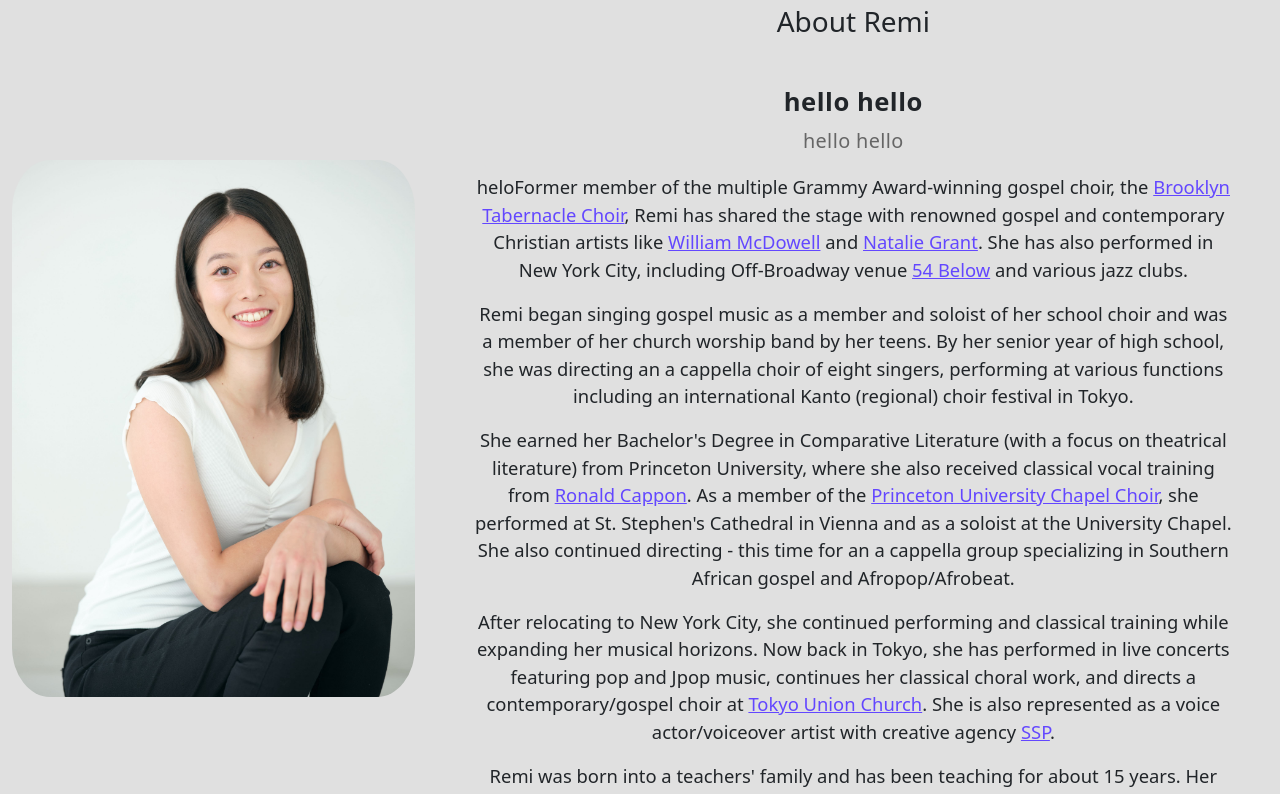
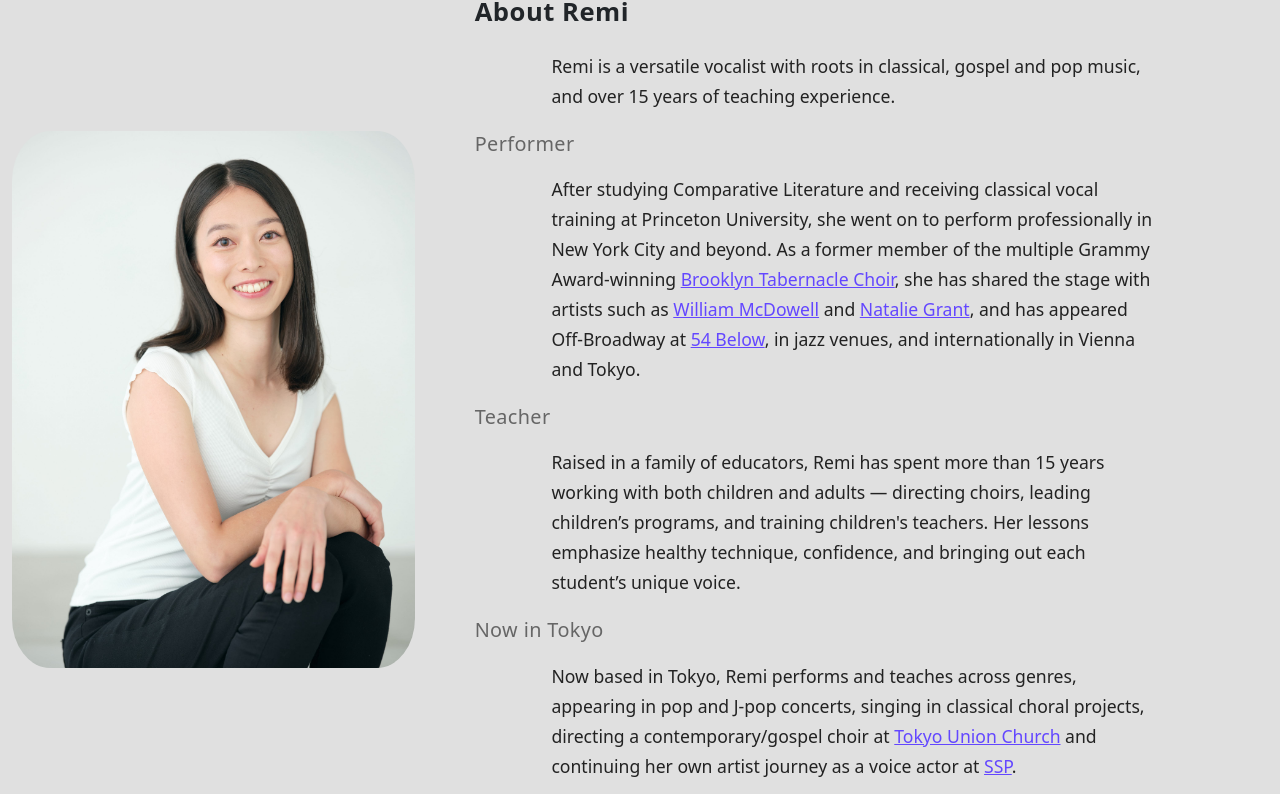
Before and after one commit to remiyamazaki03/chameleon-studios-website, a Next.js app: page /en/about in a window 1280 px wide. Shown: the part 355-1149 px from the top of the page. Built offline with nearby package versions, Linux system fonts and the light colour scheme.

Commit message:
edit about page content and design

```diff
--- a/messages/en/about.json
+++ b/messages/en/about.json
@@ -2,13 +2,11 @@
   "About": {
     "top": "About the instructor",
     "Remi": "About Remi",
-    "teacher": {
-      "p1": "Former member of the multiple Grammy Award-winning gospel choir, the <btc>Brooklyn Tabernacle Choir</btc>, Remi has shared the stage with renowned gospel and contemporary Christian artists like <mcdowell>William McDowell</mcdowell> and <grant>Natalie Grant</grant>. She has also performed in New York City, including Off-Broadway venue <below>54 Below</below> and various jazz clubs.",
-      "p2": "Remi began singing gospel music as a member and soloist of her school choir and was a member of her church worship band by her teens. By her senior year of high school, she was directing an a cappella choir of eight singers, performing at various functions including an international Kanto (regional) choir festival in Tokyo.",
-
-      "p3": "She earned her Bachelor's Degree in Comparative Literature (with a focus on theatrical literature) from Princeton University, where she also received classical vocal training from <cappon>Ronald Cappon</cappon>. As a member of the <chapel>Princeton University Chapel Choir</chapel>, she performed at St. Stephen's Cathedral in Vienna and as a soloist at the University Chapel. She also continued directing - this time for an a cappella group specializing in Southern African gospel and Afropop/Afrobeat.",
-      "p4": "After relocating to New York City, she continued performing and classical training while expanding her musical horizons. Now back in Tokyo, she has performed in live concerts featuring pop and Jpop music, continues her classical choral work, and directs a contemporary/gospel choir at <tuc>Tokyo Union Church</tuc>. She is also represented as a voice actor/voiceover artist with creative agency <ssp>SSP</ssp>.",
-      "p5": "Remi was born into a teachers' family and has been teaching for about 15 years. Her teaching experience includes directing a children's program (ages 4+) and training children's teachers."
+    "bio": {
+      "tldr": "Remi is a versatile vocalist with roots in classical, gospel and pop music, and over 15 years of teaching experience.",
+      "performer": "After studying Comparative Literature and receiving classical vocal training at Princeton University, she went on to perform professionally in New York City and beyond. As a former member of the multiple Grammy Award-winning <btc>Brooklyn Tabernacle Choir</btc>, she has shared the stage with artists such as <mcdowell>William McDowell</mcdowell> and <grant>Natalie Grant</grant>, and has appeared Off-Broadway at <below>54 Below</below>, in jazz venues, and internationally in Vienna and Tokyo.",
+      "teacher": "Raised in a family of educators, Remi has spent more than 15 years working with both children and adults — directing choirs, leading children’s programs, and training children's teachers. Her lessons emphasize healthy technique, confidence, and bringing out each student’s unique voice.",
+      "tokyo": "Now based in Tokyo, Remi performs and teaches across genres, appearing in pop and J-pop concerts, singing in classical choral projects, directing a contemporary/gospel choir at <tuc>Tokyo Union Church</tuc> and continuing her own artist journey as a voice actor at <ssp>SSP</ssp>."
     }
   }
 }
--- a/messages/ja/about.json
+++ b/messages/ja/about.json
@@ -2,12 +2,11 @@
   "About": {
     "top": "講師の紹介",
     "Remi": "レミの紹介",
-    "teacher": {
-      "p1": "元 <btc>Brooklyn Tabernacle Choir</btc>（グラミー賞を複数回受賞したゴスペルクワイア）のメンバーとして、レミは <mcdowell>William McDowell</mcdowell> や <grant>Natalie Grant</grant>などのゴスペル・クリスチャンアーティストと共演しています。また、ニューヨーク市のオフ・ブロードウェイの <below>54 Below</below> や、さまざまなジャズクラブでもパフォーマンスを行ってきました。",
-      "p2": "ゴスペル音楽は小学校のクワイアで初めて歌い、高校の頃には通っていた教会のバンドのボーカルのメンバーでした。高校卒業前には８人のアカペラクワイアを指揮し、関東地方の国際クワイアフェスティバルを含みさまざまなイベントで演奏しました。",
-      "p3": "アメリカ プリンストン大学で比較文学（演劇文学焦点）の勉強をしつつ、<cappon>Ronald Cappon</cappon> からクラシック声楽のトレーニングも受けました。<chapel>プリンストン大学チャペルクワイア</chapel> のメンバーとしてウィーンの聖シュテファン大聖堂で演奏し、大学チャペルではソロイストとして出演しました。指揮も続け、南部アフリカのゴスペルやアフロポップ・アフロビートを専門とする大学アカペラグループを指揮しました。",
-      "p4": "卒業後、ニューヨーク市に移住し、クラシックのトレーニングを続けながら音楽の幅を広げていきました。帰国後、洋楽やJポップのライブコンサートを行い、クラシック合唱の活動を続けました。現在は、<tuc>東京ユニオンチャーチ</tuc>にてゴスペルクワイアの指導をしつつ、エンターテイメントカンパニー <ssp>SSP</ssp> で声優・ボイスオーバーアーティストとして活動をしています。",
-      "p5": "ボイストレーナーのレミは講師の家庭で生まれ育ったため約15年間の指導経験を積み、その中、4歳以上の子ども向けプログラムの指導や教師のトレーニングも行ってきました。"
+    "bio": {
+      "tldr": "レミはクラシック・ゴスペル・ポップをルーツに持つボーカリスト／ボイストレーナー。15年以上にわたり指導と演奏の両方で活動しています。",
+      "performer": "プリンストン大学で比較文学を学びながらクラシック声楽のトレーニングを受けた後、ニューヨークを拠点にプロとして活動を開始。元 <btc>Brooklyn Tabernacle Choir</btc>（グラミー賞を複数回受賞）のメンバーとして、<mcdowell>William McDowell</mcdowell> や <grant>Natalie Grant</grant> などのアーティストと共演。オフ・ブロードウェイの <below>54 Below</below> をはじめ、ジャズクラブ、ウィーンや東京など国内外で演奏してきました。",
+      "teacher": "講師の家庭に育ち、15年以上にわたり子どもから大人まで幅広い世代を指導。クワイア指導、子ども向けプログラムの運営、子供の講師の育成などに携わってきました。レッスンでは、無理のない発声、表現力、自分らしい声を育てることを心がけています。",
+      "tokyo": "現在は東京を拠点に、ポップスやJ-POPのライブ、クラシック合唱など幅広く活動。<tuc>東京ユニオンチャーチ</tuc>でコンテンポラリー／ゴスペルクワイアの指導を行いながら、<ssp>SSP</ssp> にて声優・ボイスオーバーアーティストとしても活動の幅を広げています。"
     }
   }
 }
--- a/src/app/[lang]/about/page.module.css
+++ b/src/app/[lang]/about/page.module.css
@@ -1,12 +1,11 @@
 .aboutImg {
   border-radius: 50px;
+  max-width: 60%;
 }
 .subhead {
   font-size: clamp(1.3rem, 2vw, 1.6rem);
   font-weight: 600;
-
-  margin-top: 3rem;
-  margin-bottom: 0.75rem;
+  text-align: left;
 
   letter-spacing: 0.02em;
 }
@@ -14,13 +13,18 @@
   font-size: clamp(1.05rem, 1rem + 0.3vw, 1.25rem);
   font-weight: 500;
   color: #666;
+  text-align: left;
   margin-top: 0.25rem;
   margin-bottom: 1.25rem;
   letter-spacing: 0.02em;
 }
 
-@media (max-width: 992px) {
-  .bio {
-    font-size: 1.5vw;
-  }
+.bio {
+  text-align: left;
+  font-size: clamp(1.1rem, 1.2vw, 1.1rem);
+  line-height: 1.7;
+  color: #222;
+
+  max-width: 60ch;
+  margin: 0 auto 1.25rem auto;
 }
--- a/src/app/[lang]/about/page.tsx
+++ b/src/app/[lang]/about/page.tsx
@@ -19,13 +19,13 @@ export default function About() {
           height={350}
         />
         <div className="col-md-8 p-5">
-          <h2 className="mt-2 fs-3">{t("About.Remi")}</h2>
-          <div className={`mt-4 ${styles.bio}`}>
-            <h3 className={styles.subhead}>hello hello</h3>
-            <h3 className={styles.subtitle}>hello hello</h3>
-            <p>
-              helo
-              {t.rich("About.teacher.p1", {
+          <h2 className={styles.subhead}>{t("About.Remi")}</h2>
+          <div className="mt-4">
+            <p className={styles.bio}>{t("About.bio.tldr")}</p>
+            <h3 className={styles.subtitle}>Performer</h3>
+
+            <p className={styles.bio}>
+              {t.rich("About.bio.performer", {
                 btc: (chunks) => (
                   <a
                     href="https://www.brooklyntabernacle.org/music/"
@@ -69,34 +69,11 @@ export default function About() {
                 ),
               })}
             </p>
-            <p>{t("About.teacher.p2")}</p>
-
-            <p>
-              {t.rich("About.teacher.p3", {
-                cappon: (chunks) => (
-                  <a
-                    href="https://music.princeton.edu/people/ronald-cappon/"
-                    target="_blank"
-                    rel="noopener noreferrer"
-                    className="brand"
-                  >
-                    {chunks}
-                  </a>
-                ),
-                chapel: (chunks) => (
-                  <a
-                    href="https://chapel.princeton.edu/chapel-choir"
-                    target="_blank"
-                    rel="noopener noreferrer"
-                    className="brand"
-                  >
-                    {chunks}
-                  </a>
-                ),
-              })}
-            </p>
-            <p>
-              {t.rich("About.teacher.p4", {
+            <h3 className={styles.subtitle}>Teacher</h3>
+            <p className={styles.bio}>{t("About.bio.teacher")}</p>
+            <h3 className={styles.subtitle}>Now in Tokyo</h3>
+            <p className={styles.bio}>
+              {t.rich("About.bio.tokyo", {
                 tuc: (chunks) => (
                   <a
                     href="https://www.tokyounion.org/"
@@ -119,7 +96,6 @@ export default function About() {
                 ),
               })}
             </p>
-            <p>{t("About.teacher.p5")}</p>
           </div>
         </div>
       </div>
```
